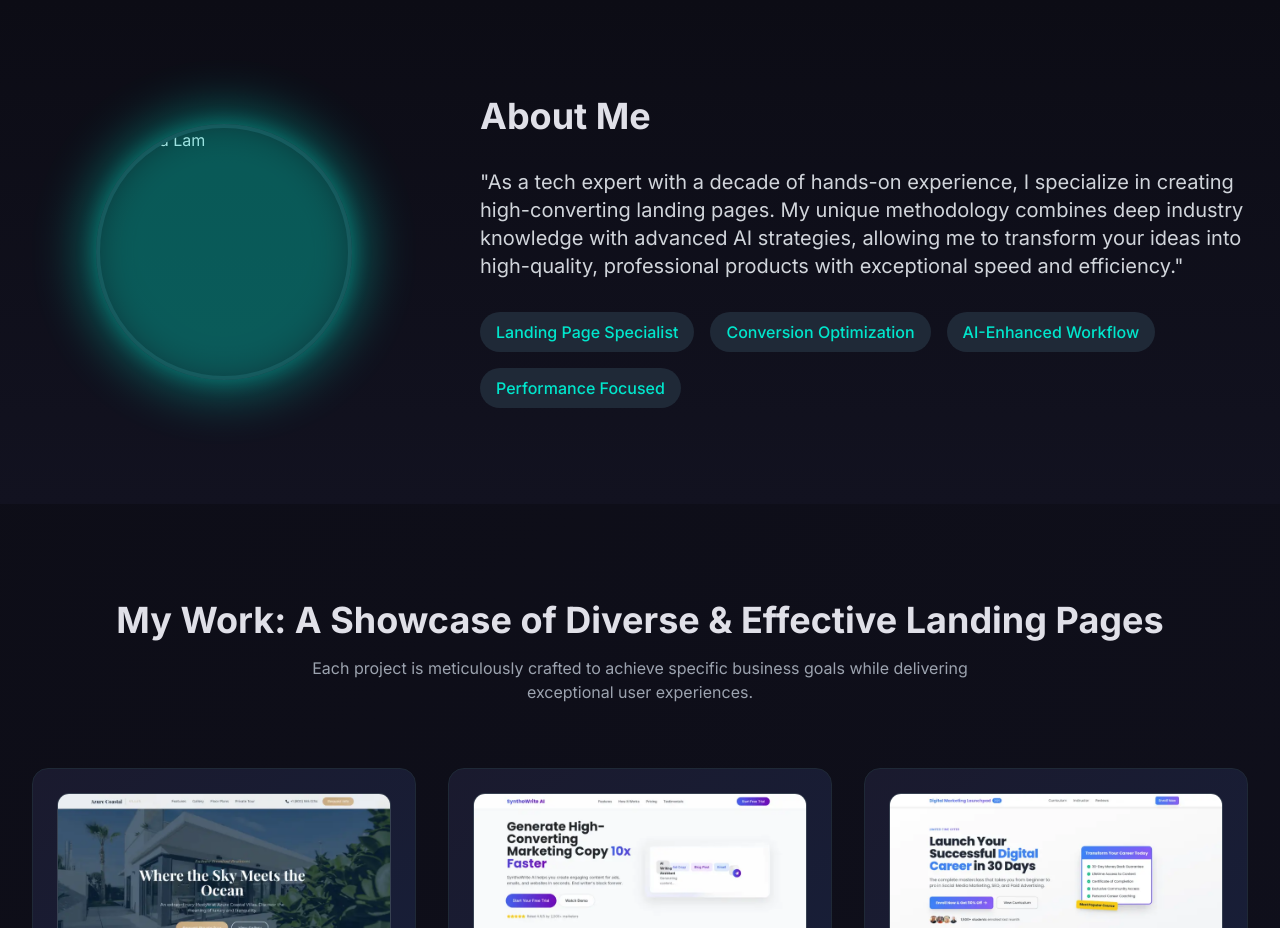
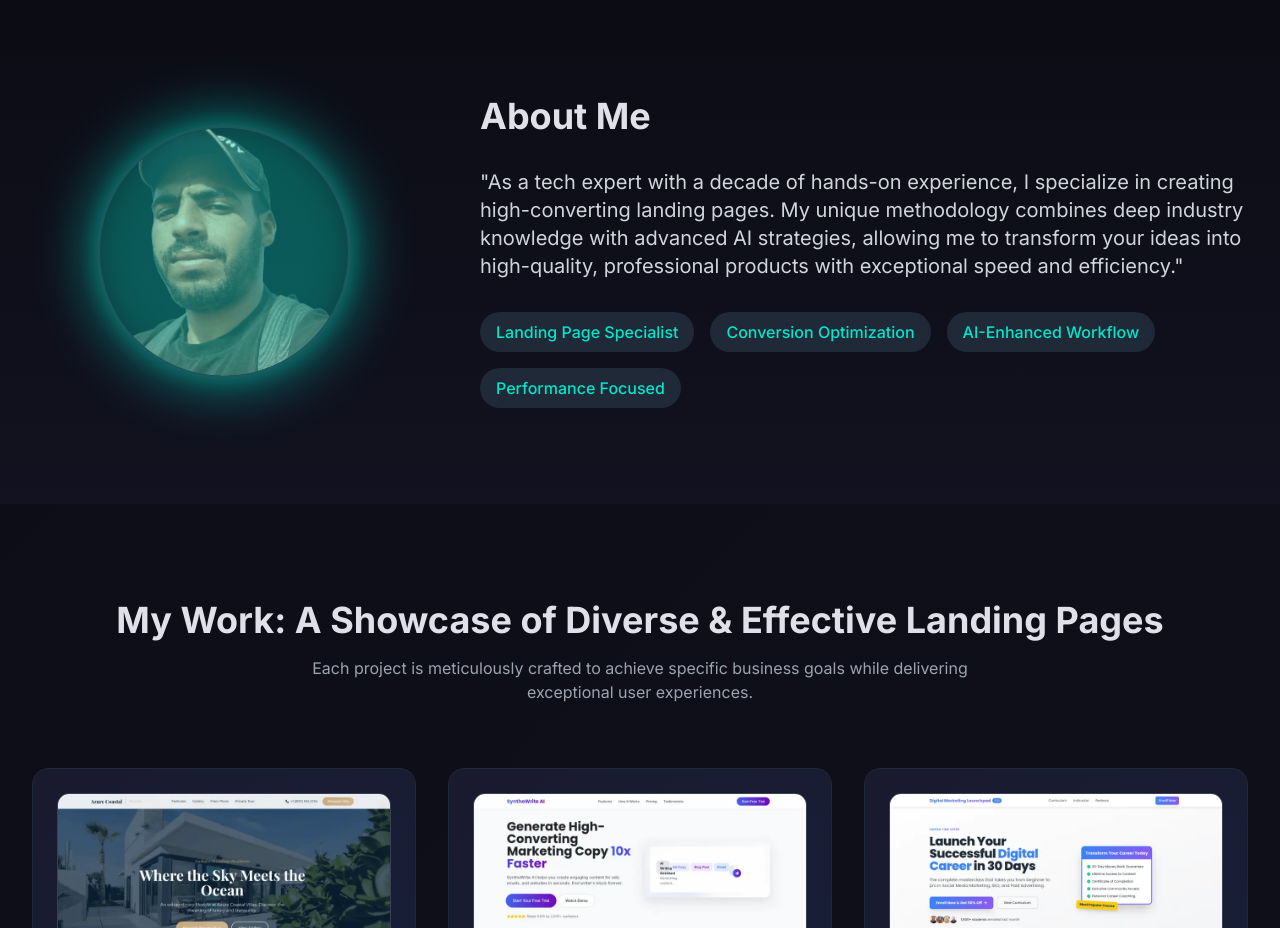
Before and after one commit to 7amzalam/landing-pages-portfolio, a plain HTML site: page index.html in a window 1280 px wide. Shown: the part 800-1728 px from the top of the page. Drawn offline with nearby package versions, Linux system fonts and the light colour scheme; the site is published under a folder, as on GitHub Pages, so addresses that start at the root find nothing.

Commit message:
Update index.html

```diff
--- a/index.html
+++ b/index.html
@@ -134,7 +134,7 @@
                 <div class="md:w-1/3 flex justify-center">
                     <div class="relative">
                         <div class="w-64 h-64 rounded-full overflow-hidden border-4 border-gray-800 glow-border">
-                            <img src="/images/profile-pic.webp" alt="Hamza Lam" class="w-full h-full object-cover">
+                            <img src="images/profile-pic.webp" alt="Hamza Lam" class="w-full h-full object-cover">
                         </div>
                         <div class="absolute -inset-4 rounded-full bg-primary opacity-20 blur-xl animate-pulse-slow"></div>
                     </div>
```
